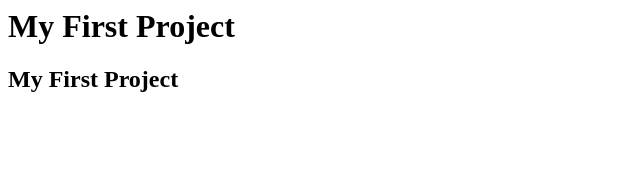
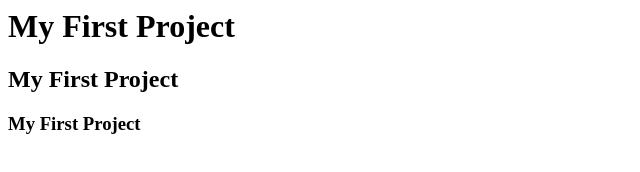
Before and after one commit to bilal736/ProjectFiles, a plain HTML site: page index.html in a window 1280 px wide. Shown: the whole page, without its empty margins (0-640 px from the left). Drawn offline with Linux system fonts and the light colour scheme.

Commit message:
my third changing

```diff
--- a/index.html
+++ b/index.html
@@ -5,5 +5,6 @@
 	<body>
 		<h1>My First Project</h1>
 		<h2>My First Project</h2>
+		<h3>My First Project</h3>
 	</body>
 </html>
```
